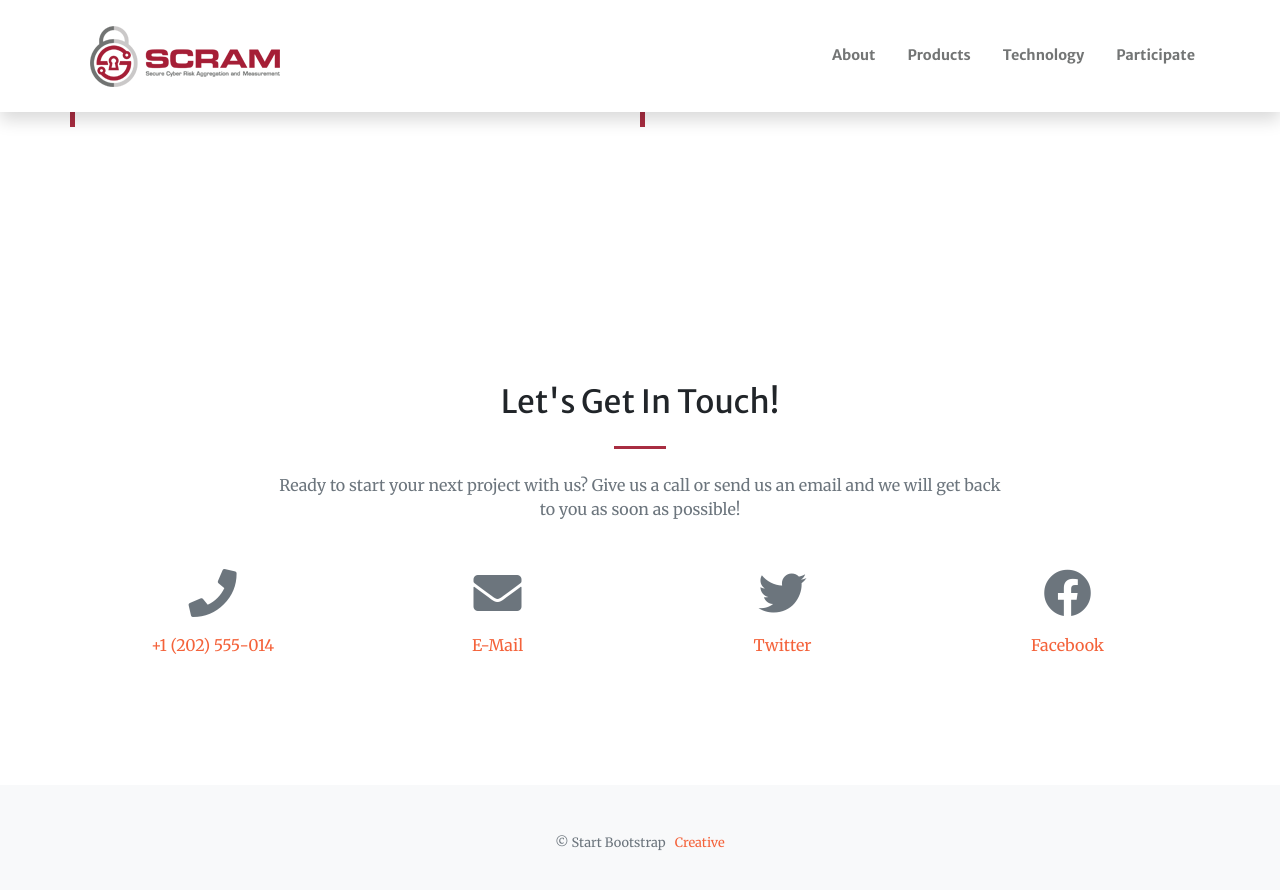
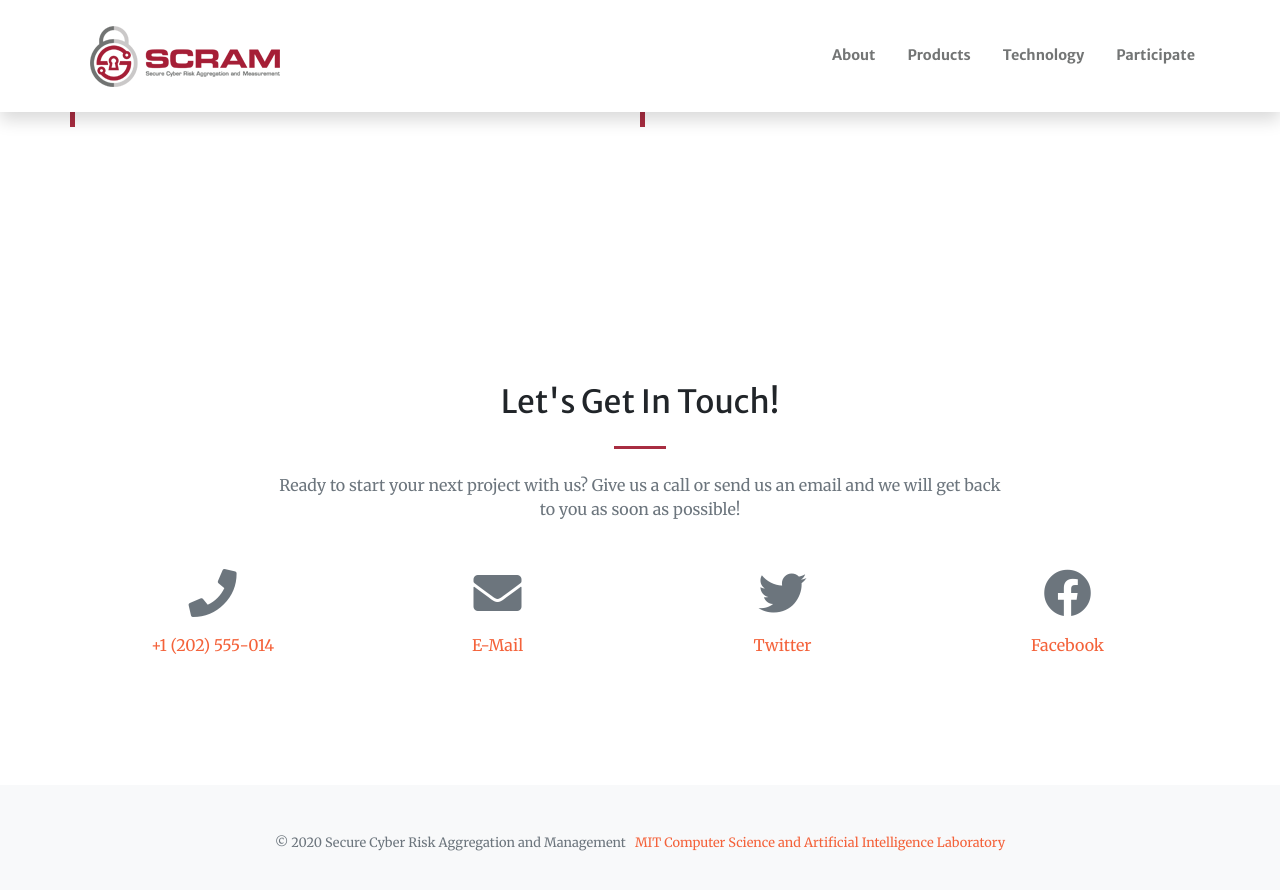
Before and after one commit to jisqyv/MIT, a Jekyll site: the page built from participate.md, in a window 1280 px wide and 900 px high, scrolled down 1043 px. Shown: the top 890 px of the window. Built offline with Jekyll 4.4.1, drawn with Linux system fonts in a browser that asks for light colours; nearby versions of some CDN libraries.

Commit message:
Update footer.yml

```diff
--- a/_data/footer.yml
+++ b/_data/footer.yml
@@ -1,5 +1,5 @@
-copyright: '&copy; Start Bootstrap'
+copyright: '&copy; 2020 Secure Cyber Risk Aggregation and Management'
 links:
-  - text: Creative
+  - text: MIT Computer Science and Artificial Intelligence Laboratory
     url: 'https://startbootstrap.com/themes/creative/'
     new_window: true
```
